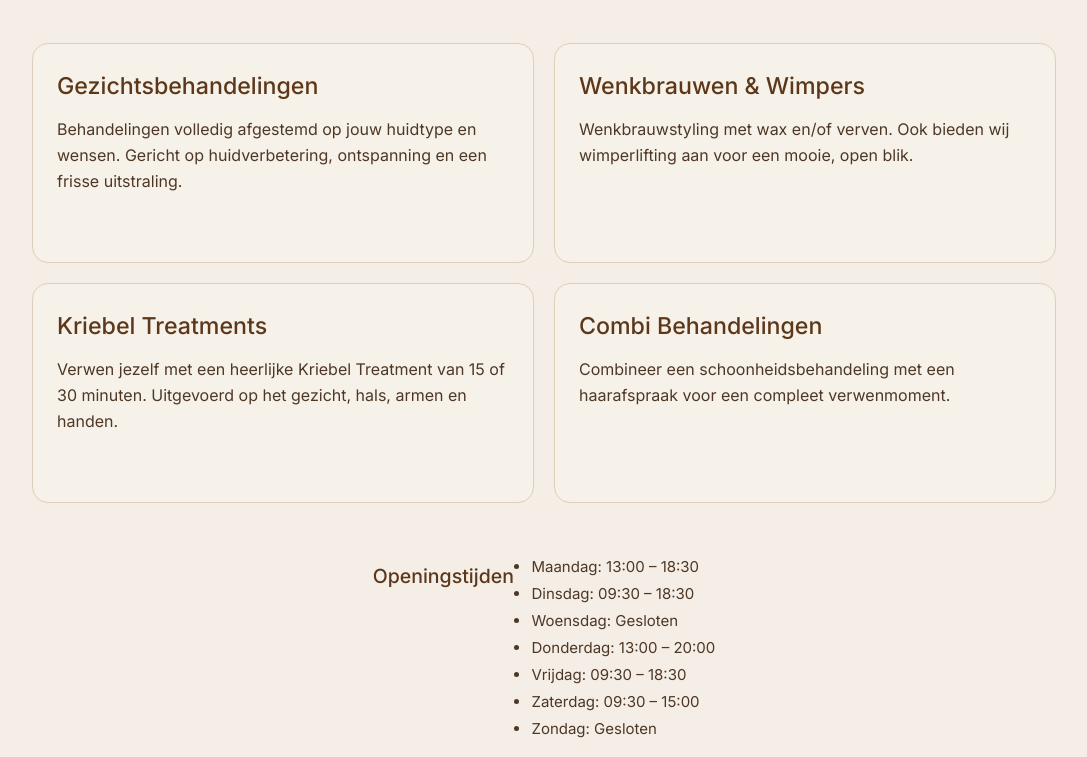
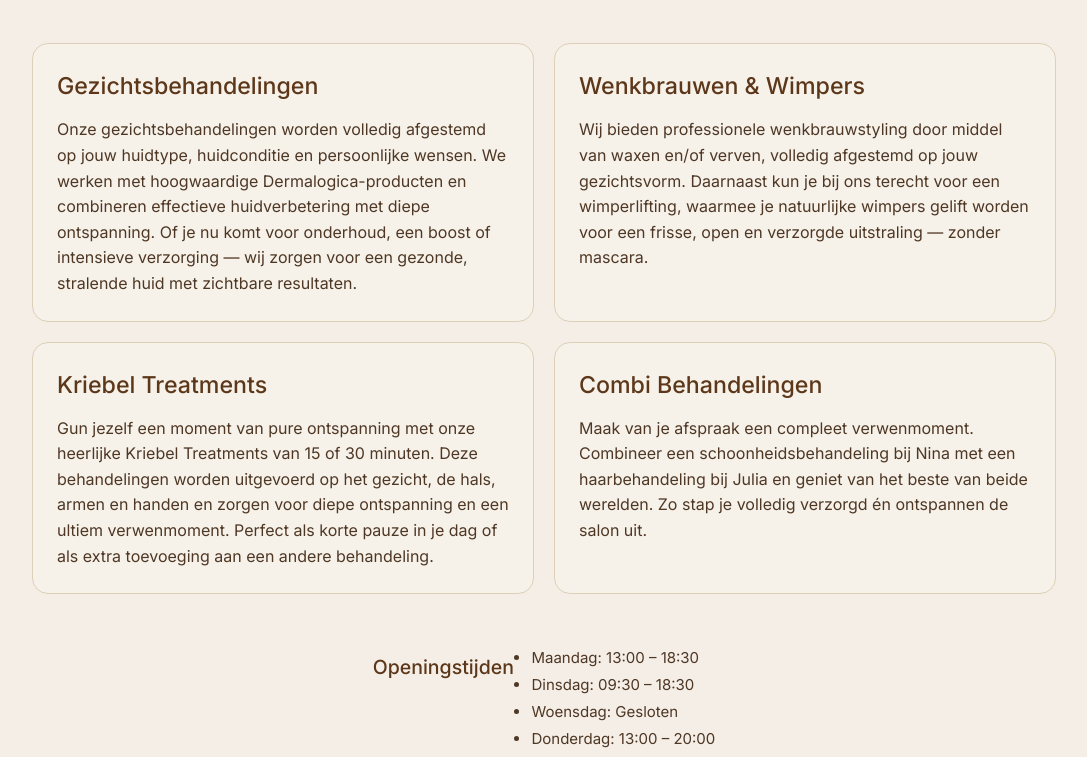
Before and after one commit to Zebcoh/At21-main, a Vue app: page /schoonheidsbehandelingen in a window 1280 px wide. Shown: the part 623-1380 px from the top of the page, without its empty margins (96-1183 px from the left). Built offline with nearby package versions, Linux system fonts and the light colour scheme.

Commit message:
Update BeautyView.vue

```diff
--- a/src/views/BeautyView.vue
+++ b/src/views/BeautyView.vue
@@ -38,32 +38,40 @@ import heroImg from '@/assets/images/home-main-pic.jpeg'
         <article class="beauty-service-card">
           <h3 class="beauty-service-heading">Gezichtsbehandelingen</h3>
           <p class="beauty-services-text">
-            Behandelingen volledig afgestemd op jouw huidtype en wensen.
-            Gericht op huidverbetering, ontspanning en een frisse uitstraling.
+            Onze gezichtsbehandelingen worden volledig afgestemd op jouw huidtype,
+            huidconditie en persoonlijke wensen. We werken met hoogwaardige Dermalogica-producten
+            en combineren effectieve huidverbetering met diepe ontspanning. Of je nu komt voor onderhoud,
+            een boost of intensieve verzorging —
+            wij zorgen voor een gezonde, stralende huid met zichtbare resultaten.
           </p>
         </article>
 
         <article class="beauty-service-card">
           <h3 class="beauty-service-heading">Wenkbrauwen &amp; Wimpers</h3>
           <p class="beauty-services-text">
-            Wenkbrauwstyling met wax en/of verven. Ook bieden wij wimperlifting
-            aan voor een mooie, open blik.
+            Wij bieden professionele wenkbrauwstyling door middel van waxen en/of verven, volledig afgestemd op jouw gezichtsvorm.
+            Daarnaast kun je bij ons terecht voor een wimperlifting, waarmee je natuurlijke wimpers
+            gelift worden voor een frisse, open en verzorgde uitstraling — zonder mascara.
           </p>
         </article>
 
         <article class="beauty-service-card">
           <h3 class="beauty-service-heading">Kriebel Treatments</h3>
           <p class="beauty-services-text">
-            Verwen jezelf met een heerlijke Kriebel Treatment van 15 of 30 minuten.
-            Uitgevoerd op het gezicht, hals, armen en handen.
+            Gun jezelf een moment van pure ontspanning met onze heerlijke Kriebel Treatments van 15 of 30 minuten.
+            Deze behandelingen worden uitgevoerd op het gezicht, de hals, armen en
+            handen en zorgen voor diepe ontspanning en een ultiem verwenmoment.
+            Perfect als korte pauze in je dag of als extra toevoeging aan een andere behandeling.
           </p>
         </article>
 
         <article class="beauty-service-card">
           <h3 class="beauty-service-heading">Combi Behandelingen</h3>
           <p class="beauty-services-text">
-            Combineer een schoonheidsbehandeling met een haarafspraak
-            voor een compleet verwenmoment.
+            Maak van je afspraak een compleet verwenmoment.
+            Combineer een schoonheidsbehandeling bij Nina met een haarbehandeling
+            bij Julia en geniet van het beste van beide werelden.
+            Zo stap je volledig verzorgd én ontspannen de salon uit.
           </p>
         </article>
       </div>
```
